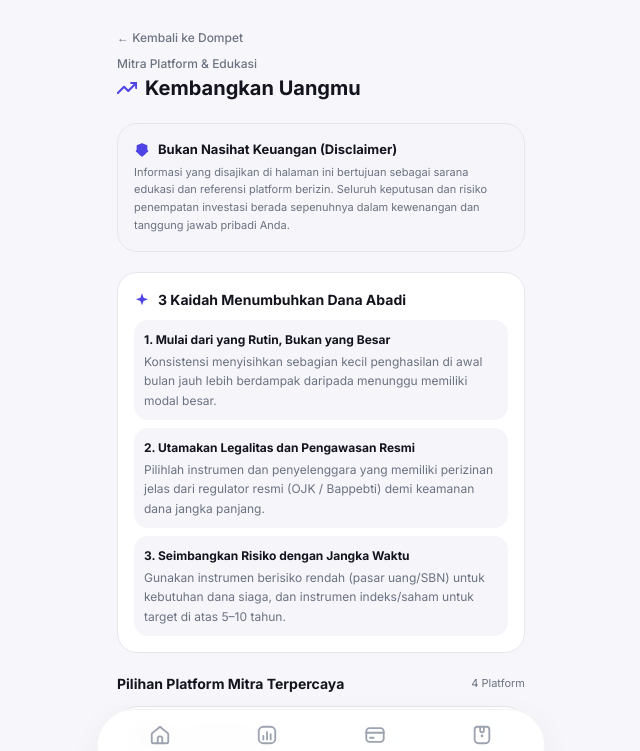
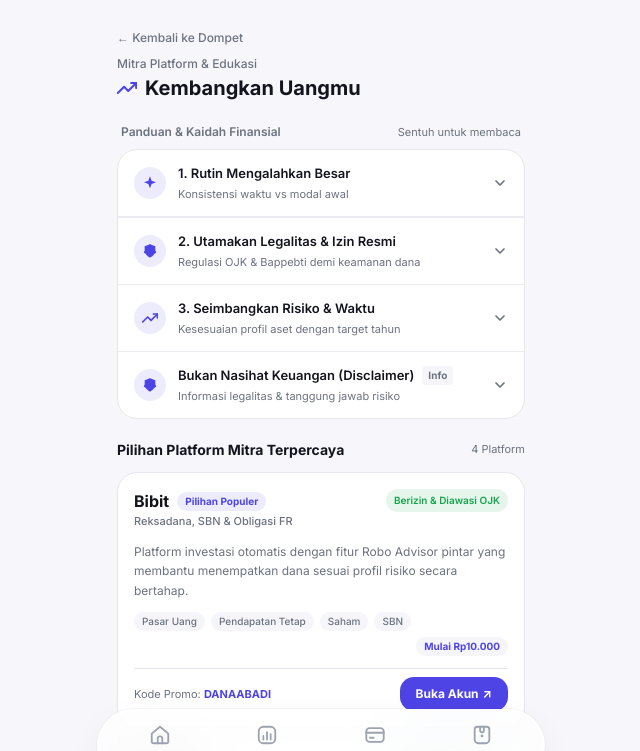
Before and after one commit to siiferdiiii/ft, a Next.js app: page /dashboard/investasi in a window 1280 px wide. Shown: the top 751 px of the page, without its empty margins (319-959 px from the left). Built offline with nearby package versions, Linux system fonts and the light colour scheme; no server answers.

Commit message:
feat(ui): add liquid glass effect to bottom nav and accordion dropdowns to dana abadi & investasi pages

```diff
--- a/app/(dashboard)/dashboard/investasi/page.tsx
+++ b/app/(dashboard)/dashboard/investasi/page.tsx
@@ -4,6 +4,7 @@
 import { BottomNav } from "@/components/ui/BottomNav";
 import { AFFILIATE_PARTNERS } from "@/lib/constants/affiliates";
 import { TrendingUpIcon, ShieldIcon, SparkleIcon } from "@/components/ui/Icons";
+import { AccordionGroup, AccordionItem } from "@/components/ui/Accordion";
 
 export default function InvestasiPage() {
   return (
@@ -25,39 +26,75 @@
         </h1>
       </div>
 
-      {/* Disclaimer Wajib Permanen di Bagian Atas Halaman per PRD §3.5 */}
-      <div className="p-4 bg-field rounded-card-lg border border-border space-y-1">
-        <div className="flex items-center gap-2 text-text font-bold text-[13px]">
-          <ShieldIcon className="w-4 h-4 text-primary flex-shrink-0" />
-          <span>Bukan Nasihat Keuangan (Disclaimer)</span>
+      {/* Seksi Edukasi Finansial & Kaidah (Accordion dropdown per referensi Less is More) */}
+      <div className="space-y-2">
+        <div className="flex items-center justify-between px-1">
+          <span className="text-[12px] font-semibold text-text-secondary">
+            Panduan & Kaidah Finansial
+          </span>
+          <span className="text-[11px] text-text-secondary">
+            Sentuh untuk membaca
+          </span>
         </div>
-        <p className="text-[11px] text-text-secondary leading-relaxed">
-          Informasi yang disajikan di halaman ini bertujuan sebagai sarana edukasi dan referensi platform berizin. Seluruh keputusan dan risiko penempatan investasi berada sepenuhnya dalam kewenangan dan tanggung jawab pribadi Anda.
-        </p>
-      </div>
 
-      {/* Prinsip Edukasi Finansial Orisinal (Bahasa Sendiri, Bukan Kutipan Buku) */}
-      <div className="bg-surface p-4 rounded-card-lg border border-border space-y-2.5">
-        <div className="flex items-center gap-2">
-          <SparkleIcon className="w-4 h-4 text-primary" />
-          <h2 className="text-[14px] font-bold text-text">
-            3 Kaidah Menumbuhkan Dana Abadi
-          </h2>
-        </div>
-        <div className="space-y-2 text-[12px] text-text-secondary leading-relaxed">
-          <div className="p-2.5 bg-field rounded-control">
-            <strong className="text-text block mb-0.5">1. Mulai dari yang Rutin, Bukan yang Besar</strong>
-            Konsistensi menyisihkan sebagian kecil penghasilan di awal bulan jauh lebih berdampak daripada menunggu memiliki modal besar.
-          </div>
-          <div className="p-2.5 bg-field rounded-control">
-            <strong className="text-text block mb-0.5">2. Utamakan Legalitas dan Pengawasan Resmi</strong>
-            Pilihlah instrumen dan penyelenggara yang memiliki perizinan jelas dari regulator resmi (OJK / Bappebti) demi keamanan dana jangka panjang.
-          </div>
-          <div className="p-2.5 bg-field rounded-control">
-            <strong className="text-text block mb-0.5">3. Seimbangkan Risiko dengan Jangka Waktu</strong>
-            Gunakan instrumen berisiko rendah (pasar uang/SBN) untuk kebutuhan dana siaga, dan instrumen indeks/saham untuk target di atas 5–10 tahun.
-          </div>
-        </div>
+        <AccordionGroup>
+          {/* Kaidah 1 */}
+          <AccordionItem
+            id="kaidah-1"
+            title="1. Rutin Mengalahkan Besar"
+            subtitle="Konsistensi waktu vs modal awal"
+            icon={<SparkleIcon className="w-4 h-4" />}
+            defaultOpen={false}
+          >
+            <p>
+              Konsistensi menyisihkan sebagian kecil penghasilan di awal bulan jauh lebih berdampak daripada menunggu memiliki modal besar. Waktu di dalam pasar (<em>time in the market</em>) terbukti mengalahkan upaya menebak arah pasar (<em>market timing</em>).
+            </p>
+          </AccordionItem>
+
+          {/* Kaidah 2 */}
+          <AccordionItem
+            id="kaidah-2"
+            title="2. Utamakan Legalitas & Izin Resmi"
+            subtitle="Regulasi OJK & Bappebti demi keamanan dana"
+            icon={<ShieldIcon className="w-4 h-4" />}
+            defaultOpen={false}
+          >
+            <p>
+              Pilihlah instrumen dan penyelenggara yang memiliki perizinan jelas dari regulator resmi (OJK / Bappebti). Keamanan pokok jangka panjang jauh lebih utama daripada janji imbal hasil tidak wajar tanpa legalitas yang jelas.
+            </p>
+          </AccordionItem>
+
+          {/* Kaidah 3 */}
+          <AccordionItem
+            id="kaidah-3"
+            title="3. Seimbangkan Risiko & Waktu"
+            subtitle="Kesesuaian profil aset dengan target tahun"
+            icon={<TrendingUpIcon className="w-4 h-4" />}
+            defaultOpen={false}
+          >
+            <p>
+              Gunakan instrumen berisiko rendah dan likuid (seperti reksadana pasar uang atau SBN) untuk target jangka pendek, dan instrumen pertumbuhan (seperti indeks saham/reksadana saham) untuk target di atas 5–10 tahun.
+            </p>
+          </AccordionItem>
+
+          {/* Disclaimer & Batasan */}
+          <AccordionItem
+            id="kaidah-disclaimer"
+            title="Bukan Nasihat Keuangan (Disclaimer)"
+            subtitle="Informasi legalitas & tanggung jawab risiko"
+            badge={
+              <span className="px-1.5 py-0.5 bg-field text-text-secondary text-[10px] font-bold rounded">
+                Info
+              </span>
+            }
+            icon={<ShieldIcon className="w-4 h-4" />}
+            defaultOpen={false}
+          >
+            <p>
+              Informasi yang disajikan di halaman ini bertujuan sebagai sarana edukasi dan referensi platform berizin. Seluruh keputusan dan risiko penempatan investasi berada sepenuhnya dalam kewenangan dan tanggung jawab pribadi Anda.
+            </p>
+          </AccordionItem>
+        </AccordionGroup>
       </div>
 
       {/* Daftar Mitra Platform Investasi Terverifikasi */}
--- /dev/null
+++ b/components/ui/Accordion.tsx
@@ -0,0 +1,91 @@
+"use client";
+
+import React, { useState } from "react";
+
+export interface AccordionItemProps {
+  id?: string;
+  title: string;
+  icon?: React.ReactNode;
+  badge?: React.ReactNode;
+  subtitle?: string;
+  children: React.ReactNode;
+  defaultOpen?: boolean;
+}
+
+export const AccordionItem: React.FC<AccordionItemProps> = ({
+  id,
+  title,
+  icon,
+  badge,
+  subtitle,
+  children,
+  defaultOpen = false,
+}) => {
+  const [isOpen, setIsOpen] = useState(defaultOpen);
+
+  return (
+    <div className="border-b border-border/80 last:border-b-0 transition-colors">
+      <button
+        id={id}
+        type="button"
+        onClick={() => setIsOpen((prev) => !prev)}
+        className="w-full py-3.5 px-4 flex items-center justify-between gap-3 text-left hover:bg-field/50 transition-colors select-none group"
+        aria-expanded={isOpen}
+      >
+        <div className="flex items-center gap-3 min-w-0">
+          {icon && (
+            <div className="w-8 h-8 rounded-full bg-chip text-primary flex items-center justify-center flex-shrink-0 transition-transform group-hover:scale-105">
+              {icon}
+            </div>
+          )}
+          <div className="min-w-0">
+            <div className="flex items-center gap-2">
+              <span className="text-[13px] font-semibold text-text truncate">
+                {title}
+              </span>
+              {badge}
+            </div>
+            {subtitle && (
+              <span className="text-[11px] text-text-secondary block truncate mt-0.5">
+                {subtitle}
+              </span>
+            )}
+          </div>
+        </div>
+
+        <svg
+          className={`w-4 h-4 text-text-secondary transition-transform duration-200 flex-shrink-0 ${
+            isOpen ? "rotate-180 text-primary" : ""
+          }`}
+          viewBox="0 0 24 24"
+          fill="none"
+          stroke="currentColor"
+          strokeWidth="2.5"
+          strokeLinecap="round"
+          strokeLinejoin="round"
+        >
+          <polyline points="6 9 12 15 18 9" />
+        </svg>
+      </button>
+
+      {isOpen && (
+        <div className="px-4 pb-4 pt-1 text-[12px] text-text-secondary leading-relaxed animate-in fade-in duration-200">
+          {children}
+        </div>
+      )}
+    </div>
+  );
+};
+
+export const AccordionGroup: React.FC<{
+  children: React.ReactNode;
+  className?: string;
+}> = ({ children, className = "" }) => {
+  return (
+    <div
+      className={`bg-surface rounded-card-lg border border-border overflow-hidden divide-y divide-border/80 ${className}`}
+    >
+      {children}
+    </div>
+  );
+};
--- a/components/ui/BottomNav.tsx
+++ b/components/ui/BottomNav.tsx
@@ -44,7 +44,7 @@
       aria-label="Navigasi Utama"
       className="fixed inset-x-0 bottom-0 z-40 pointer-events-none flex justify-center px-4 min-[375px]:px-5 pb-[calc(18px+env(safe-area-inset-bottom,0px))]"
     >
-      <div className="w-full max-w-md bg-white/95 backdrop-blur-md rounded-full shadow-[0_10px_35px_-5px_rgba(0,0,0,0.08)] border border-black/[0.04] px-2 py-2 flex items-center justify-between pointer-events-auto">
+      <div className="w-full max-w-md bg-white/70 backdrop-blur-xl rounded-full shadow-[0_12px_36px_-6px_rgba(0,0,0,0.08),inset_0_1.5px_1px_rgba(255,255,255,0.85)] border border-white/80 ring-1 ring-black/[0.03] px-2 py-2 flex items-center justify-between pointer-events-auto">
         {navItems.map((item) => (
           <Link
             id={item.id}
```
Also changed, not shown: app/(dashboard)/dashboard/dana-abadi/page.tsx (+72 -47 lines).
